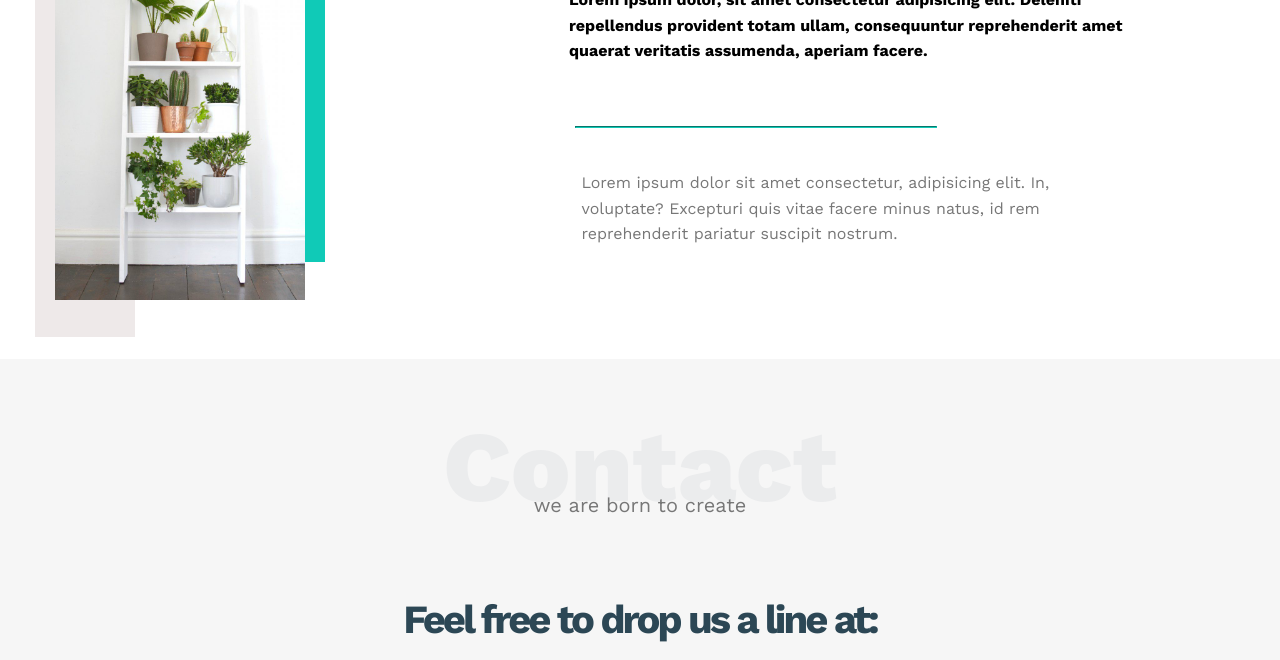
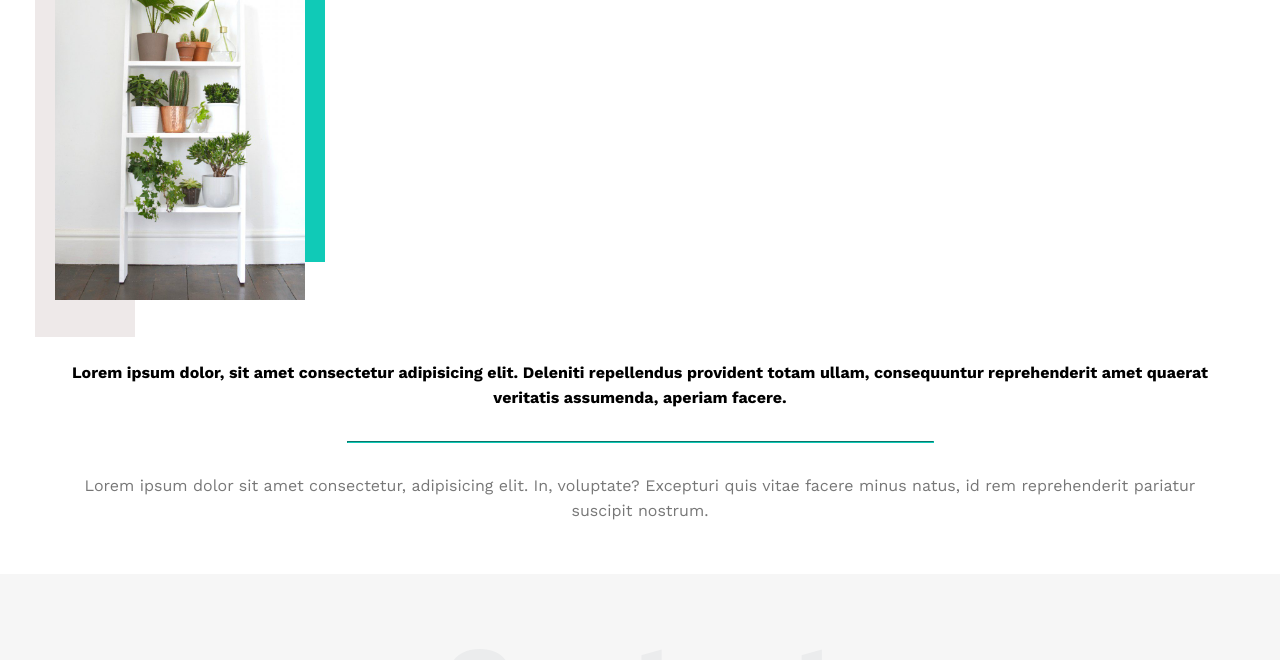
Before and after one commit to AhmedAchraf1/HTML-CSS-Templat-1, a plain HTML site: page index.html in a window 1280 px wide. Shown: the part 2830-3490 px from the top of the page. Drawn offline with nearby package versions, Linux system fonts and the light colour scheme; a web font is replaced by a local one.

Commit message:
Small layout fix

```diff
--- a/CSS/styles.css
+++ b/CSS/styles.css
@@ -280,9 +280,6 @@ header .container {
 }
 .about-container {
   margin-top: 40px;
-  display: grid;
-  grid-template-columns: 300px 1fr;
-  gap: 150px;
 }
 .about-container .image {
   position: relative;
@@ -294,7 +291,7 @@ header .container {
     display: none;
   }
   .about-container .text{
-    margin-left: 25%;
+    /* margin-left: 25%; */
     text-align: center;
     white-space: normal;
   }
@@ -307,10 +304,10 @@ header .container {
   display: block;
 }
 .about-container .text {
-  width: 100%;
-  white-space: break-spaces;
-  text-align: start;
+  width: fit-content;
+  text-align: left;
   position: relative;
+  margin-top: 60px;
 }
 .about-container .image::before {
   content: "";
@@ -333,17 +330,20 @@ header .container {
 
 hr {
   width: 50%;
-  position: absolute;
-  right: 40%;
+  margin: 0 auto;
   border-color: #10cab7;
 }
 .about-container .text p:last-child {
   color: #777;
   line-height: 1.6;
+  margin-top: 30px;
+  text-align: center;
 }
 .about-container .text p:first-child {
   font-weight: 700;
   line-height: 1.6;
+  margin-bottom: 30px;
+  text-align: center;
 }
 .contact {
   margin-top: 50px;
@@ -367,7 +367,7 @@ hr {
 .contact .container .text div:nth-child(2) a {
   text-decoration: none;
   color: #10cab7;
-  font-size: 40px;
+  font-size: 35 px;
   font-weight: 700;
   margin-bottom: 20px;
   display: block;
```
